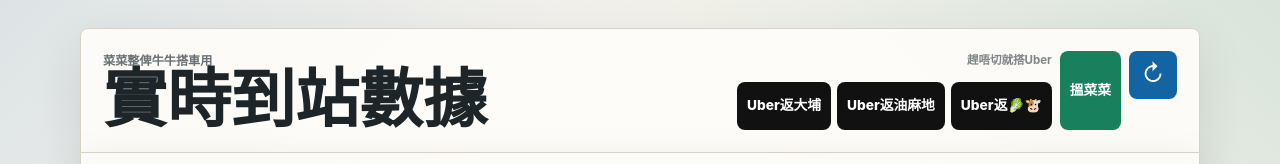
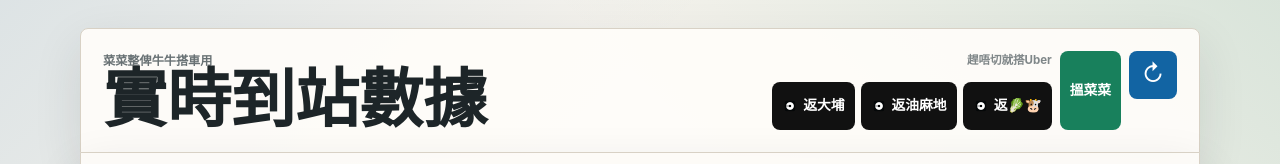
Before and after one commit to ozchoi/Cow-Bus-Time-apps, a plain HTML site: page index.html in a window 1280 px wide. Shown: the top 164 px of the page. Drawn offline with Linux system fonts and the light colour scheme; no server answers.

Commit message:
Use Uber icon in quick links

```diff
--- a/app.js
+++ b/app.js
@@ -298,8 +298,8 @@ async function getSelectedStop() {
   if (route.operator === "KMB_MULTI") {
     return {
       seq: "",
-      nameEn: "Nelson Street MK514/MK515 → Wing Sing Lane YT544/YT542 + Citybus 20A stop 27",
-      nameTc: "奶路臣街 → 永星里 + 城巴20A第27站",
+      nameEn: "Nelson Street MK514/MK515 → Wing Sing Lane YT544/YT542 + Citybus 20A Bank Centre → Wing Sing Lane",
+      nameTc: "",
     };
   }
   return route.operator === "KMB" ? getKmbStop(route, trip) : getGmbStop(route, trip);
@@ -430,7 +430,7 @@ function renderRouteName() {
   els.routeName.textContent = `${route.label}: ${trip.label}`;
   els.stopName.textContent = state.stop
     ? route.operator === "KMB_MULTI"
-      ? `${state.stop.nameEn} / ${state.stop.nameTc}`
+      ? state.stop.nameTc ? `${state.stop.nameEn} / ${state.stop.nameTc}` : state.stop.nameEn
       : `Stop ${state.stop.seq}: ${state.stop.nameEn} / ${state.stop.nameTc}`
     : "";
 }
--- a/index.html
+++ b/index.html
@@ -18,13 +18,16 @@
             <p class="quick-note">趕唔切就搭Uber</p>
             <div class="uber-links">
               <a class="quick-link uber-link" href="https://m.uber.com/ul/?action=setPickup&amp;dropoff[latitude]=22.447459&amp;dropoff[longitude]=114.169128&amp;dropoff[nickname]=Tai%20Po%20Commercial%20Centre" target="_blank" rel="noopener noreferrer" aria-label="Uber返大埔">
-                <span class="quick-label">Uber返大埔</span>
+                <img class="uber-icon" src="./assets/uber-icon.png" alt="" aria-hidden="true" />
+                <span class="quick-label">返大埔</span>
               </a>
               <a class="quick-link uber-link" href="https://m.uber.com/ul/?action=setPickup&amp;dropoff[latitude]=22.3112134&amp;dropoff[longitude]=114.1710258&amp;dropoff[nickname]=Wing%20Sing%20Lane%20Yau%20Ma%20Tei" target="_blank" rel="noopener noreferrer" aria-label="Uber返油麻地">
-                <span class="quick-label">Uber返油麻地</span>
+                <img class="uber-icon" src="./assets/uber-icon.png" alt="" aria-hidden="true" />
+                <span class="quick-label">返油麻地</span>
               </a>
               <a class="quick-link uber-link" href="https://m.uber.com/ul/?action=setPickup&amp;dropoff[latitude]=22.31882&amp;dropoff[longitude]=114.17285&amp;dropoff[nickname]=MacPherson%20Place" target="_blank" rel="noopener noreferrer" aria-label="Uber返菜牛">
-                <span class="quick-label">Uber返🥬🐮</span>
+                <img class="uber-icon" src="./assets/uber-icon.png" alt="" aria-hidden="true" />
+                <span class="quick-label">返🥬🐮</span>
               </a>
             </div>
           </div>
--- a/styles.css
+++ b/styles.css
@@ -141,8 +141,10 @@ h2 {
 }
 
 .quick-link {
-  display: grid;
-  align-content: center;
+  display: flex;
+  align-items: center;
+  justify-content: center;
+  gap: 5px;
   min-height: 48px;
   padding: 7px 10px;
   color: white;
@@ -158,6 +160,13 @@ h2 {
 
 .uber-link {
   background: #111;
+}
+
+.uber-icon {
+  width: 16px;
+  height: 16px;
+  object-fit: contain;
+  flex: 0 0 auto;
 }
 
 .quick-label {
```
Also changed, not shown: assets/uber-icon.png (added).
